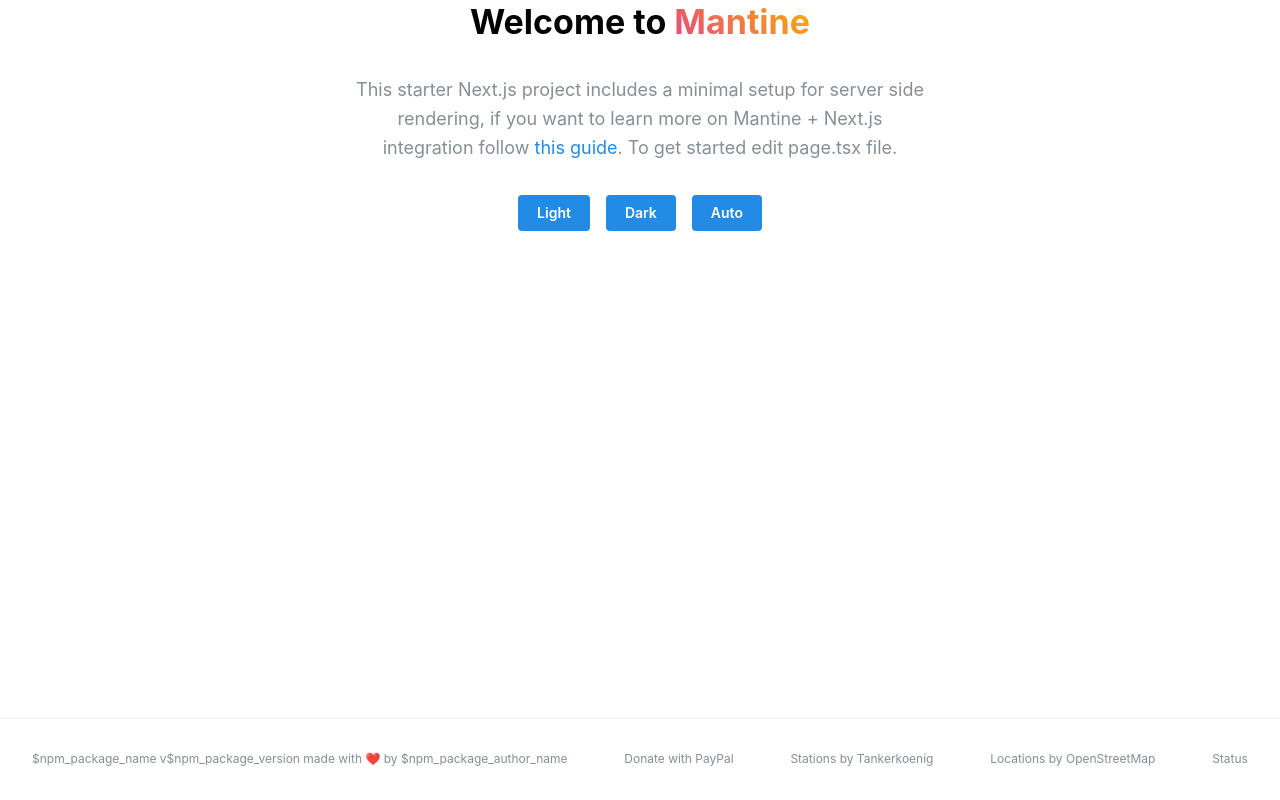
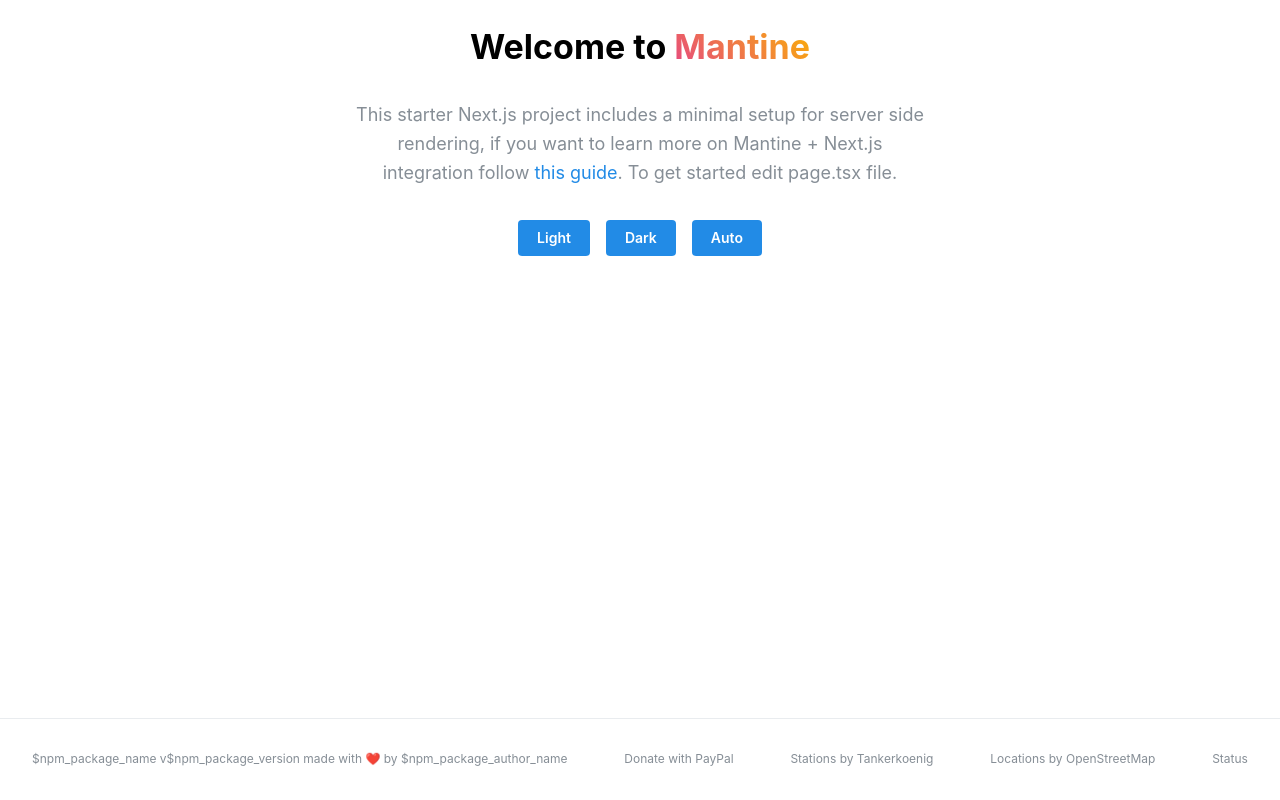
Before and after one commit to baudom/easytank, a Next.js app: page / in a window 1280 px wide. Built offline with nearby package versions, Linux system fonts and the light colour scheme.

Commit message:
adjust layout, add notification provider and icon lib

```diff
--- a/package.json
+++ b/package.json
@@ -16,6 +16,8 @@
     "dependencies": {
         "@mantine/core": "^7.2.1",
         "@mantine/hooks": "^7.2.1",
+        "@mantine/notifications": "^7.2.2",
+        "@tabler/icons-react": "^2.40.0",
         "next": "14.0.2",
         "react": "^18",
         "react-dom": "^18"
--- a/src/app/layout.tsx
+++ b/src/app/layout.tsx
@@ -1,6 +1,10 @@
 import "@mantine/core/styles.css";
+import "@mantine/notifications/styles.css";
 import { ColorSchemeScript, MantineProvider } from "@mantine/core";
 import { FC, ReactNode } from "react";
+import { Notifications } from "@mantine/notifications";
+import Footer from "@/components/Footer";
+import { theme } from "@/theme";
 
 export const metadata = {
     title: "My Mantine App",
@@ -17,7 +21,14 @@
                 <ColorSchemeScript />
             </head>
             <body>
-                <MantineProvider>{children}</MantineProvider>
+                <MantineProvider theme={theme}>
+                    <Notifications
+                        position="top-right"
+                        autoClose={4000}
+                    />
+                    {children}
+                    <Footer />
+                </MantineProvider>
             </body>
         </html>
     );
--- a/src/app/page.tsx
+++ b/src/app/page.tsx
@@ -1,15 +1,14 @@
 import Welcome from "@/components/Welcome";
 import ColorSchemeToggle from "@/components/ColorSchemeToggle";
 import { FC } from "react";
-import Footer from "@/components/Footer";
+import { Container } from "@mantine/core";
 
 const Page: FC = () => {
     return (
-        <>
+        <Container pt={25}>
             <Welcome />
             <ColorSchemeToggle />
-            <Footer />
-        </>
+        </Container>
     );
 };
 
```
Also changed, not shown: 1 other file (tests, documents, lock files or other folders).
